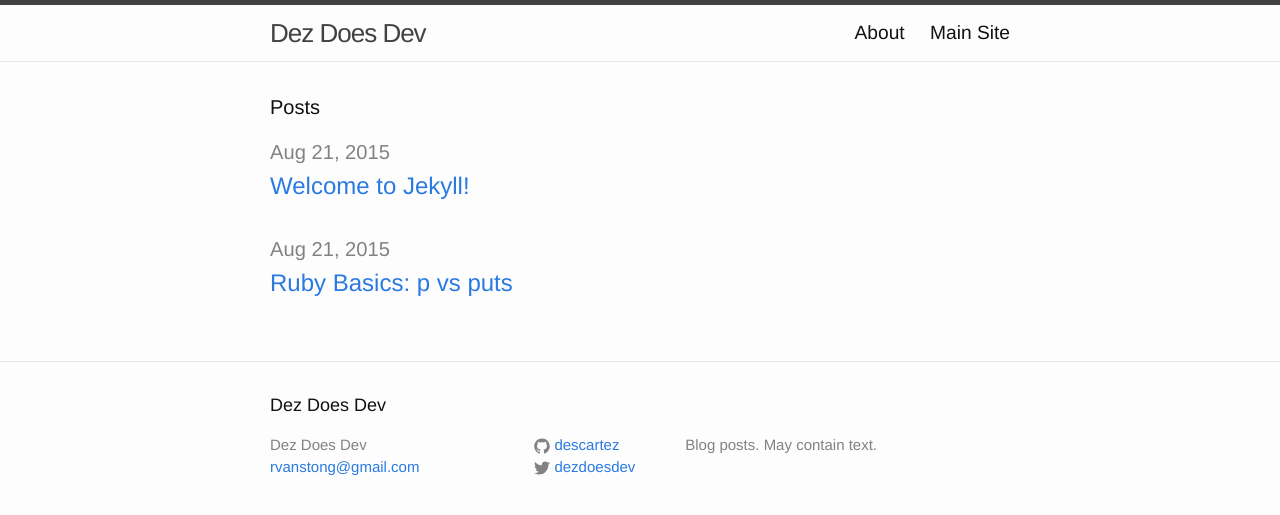
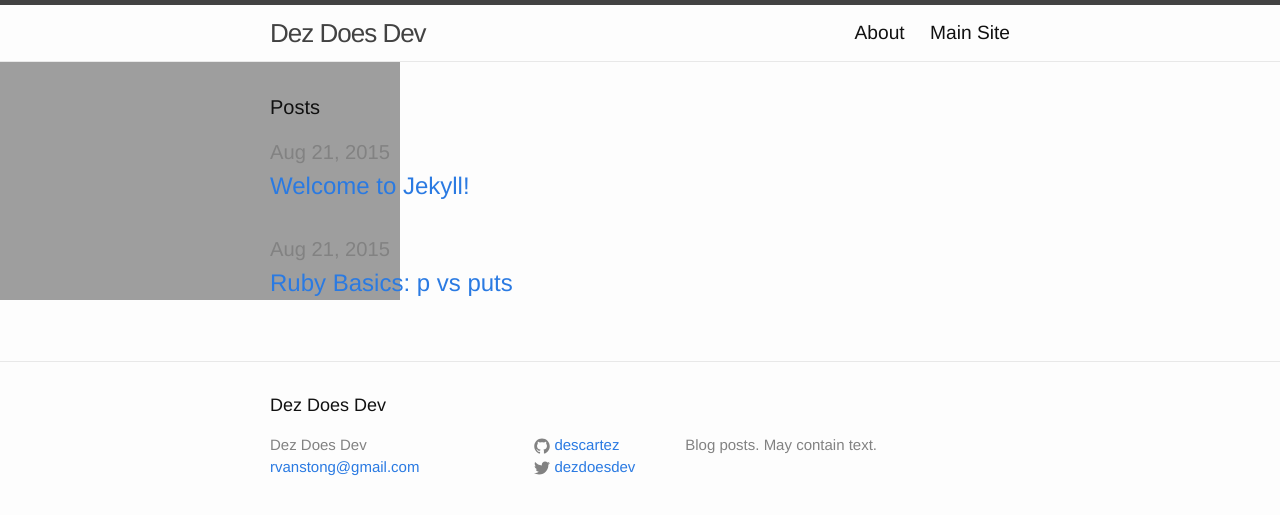
Before and after one commit to descartez/devblog, a Jekyll site: the page built from index.html, in a window 1280 px wide. Shown: the top 515 px of the page. Built offline with Jekyll 4.4.1, drawn with Linux system fonts in a browser that asks for light colours.

Commit message:
updates scss with background image

```diff
--- a/_sass/_layout.scss
+++ b/_sass/_layout.scss
@@ -1,7 +1,7 @@
 /**
  * Site header
  */
-.site-header {
+ .site-header {
     border-top: 5px solid $grey-color-dark;
     border-bottom: 1px solid $grey-color-light;
     min-height: 56px;
@@ -91,7 +91,7 @@
 /**
  * Site footer
  */
-.site-footer {
+ .site-footer {
     border-top: 1px solid $grey-color-light;
     padding: $spacing-unit 0;
 }
@@ -161,8 +161,12 @@
 /**
  * Page content
  */
-.page-content {
-    padding: $spacing-unit 0;
+ .page-content {
+    // padding: $spacing-unit 0;
+    padding: 30px 0;
+    background-image: url(http://descartez.github.io/img/TandyComputerWhizKids.png);
+    background-repeat: no-repeat;
+    background-attachment:fixed;
 }
 
 .page-heading {
@@ -193,7 +197,7 @@
 /**
  * Posts
  */
-.post-header {
+ .post-header {
     margin-bottom: $spacing-unit;
 }
 
```
